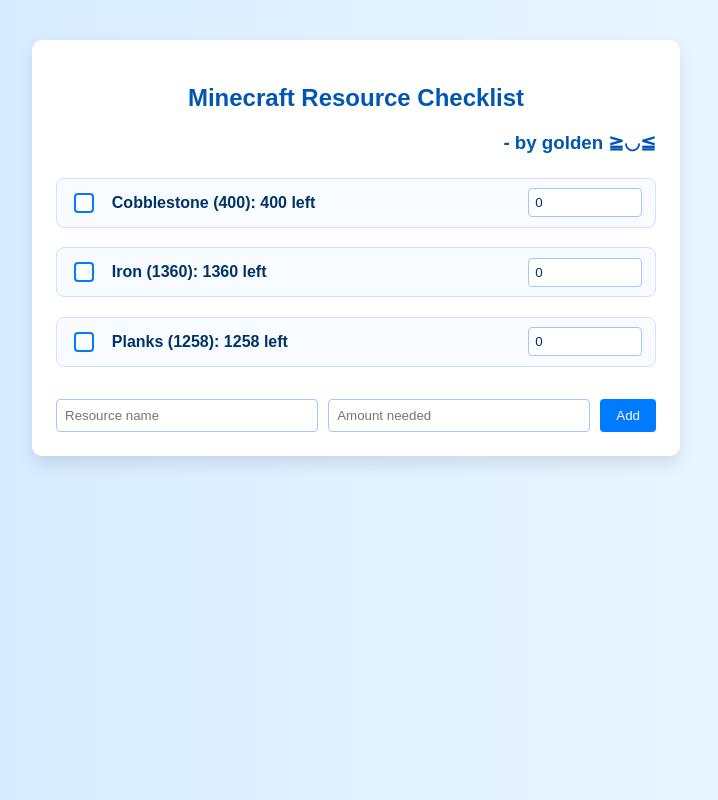
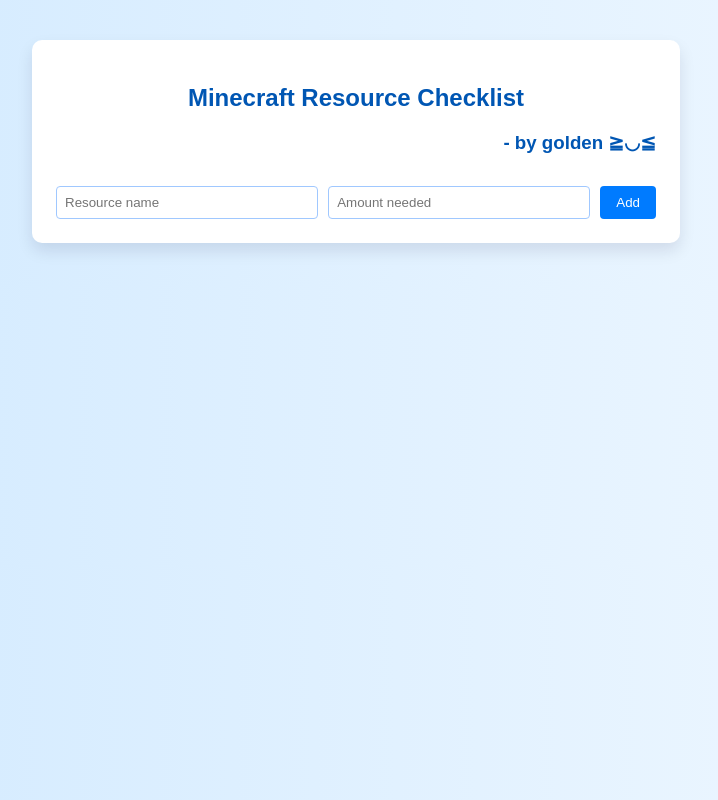
Before and after one commit to goldenboys2011/checkList, a plain HTML site: page index.html in a window 1280 px wide. Shown: the whole page, without its empty margins (284-1002 px from the left). Drawn offline with Linux system fonts and the light colour scheme.

Commit message:
Update index.html

```diff
--- a/index.html
+++ b/index.html
@@ -129,9 +129,6 @@
 
 <script>
   let resources = JSON.parse(localStorage.getItem('resources')) || [
-    { name: "Cobblestone", total: 400, have: 0 },
-    { name: "Iron", total: 1360, have: 0 },
-    { name: "Planks", total: 1258, have: 0 }
   ];
 
   function saveResources() {
```
